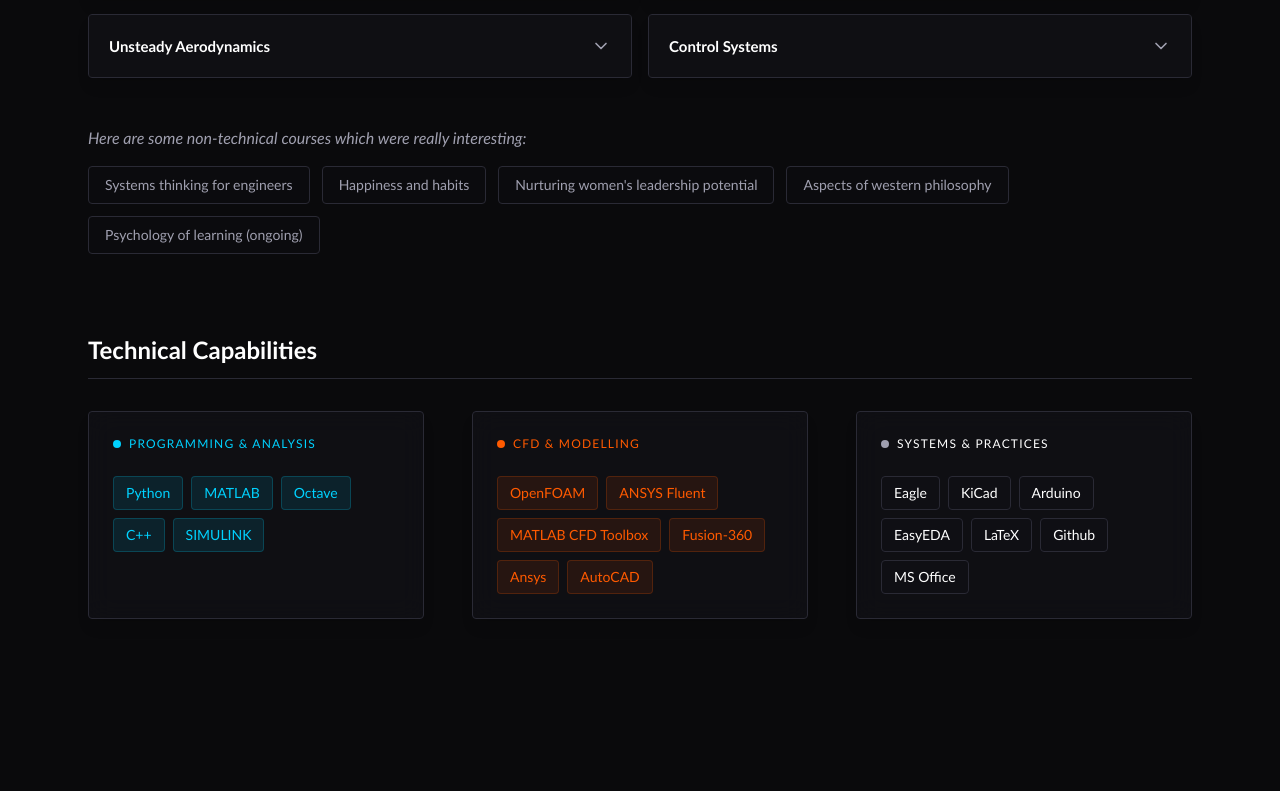
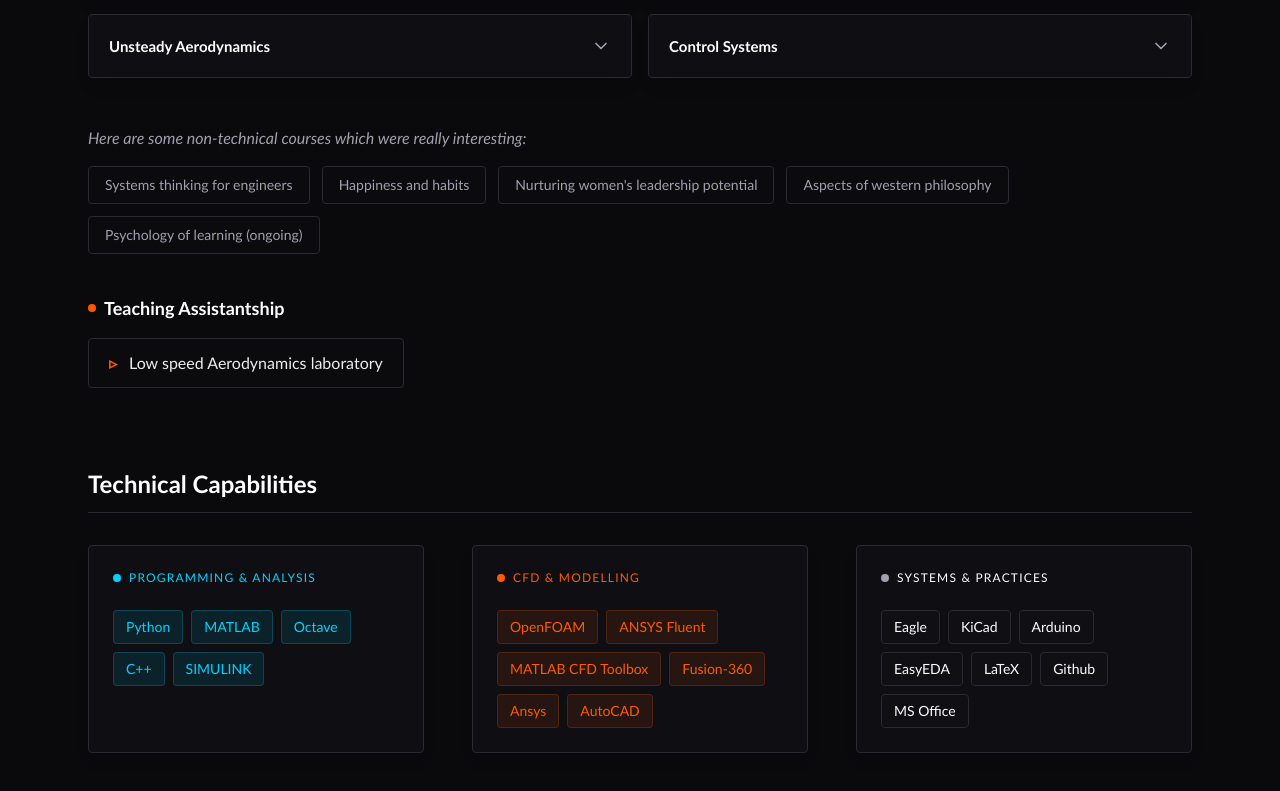
Before and after one commit to bhadra-bot/Portfolio, a Next.js app: page /education in a window 1280 px wide. Shown: the part 819-1610 px from the top of the page. Built offline with nearby package versions, Linux system fonts and the light colour scheme.

Commit message:
Enhance Education component with new sections
Added a section for teaching assistantships and updated the non-technical courses section.

```diff
--- a/components/Education.tsx
+++ b/components/Education.tsx
@@ -1,7 +1,7 @@
 "use client";
 import { useState } from "react";
 import { motion, AnimatePresence } from "framer-motion";
-import { education, skills, coursework, nonTechnicalCourses } from "@/data/profile"; // Added nonTechnicalCourses import
+import { education, skills, coursework, nonTechnicalCourses, teachingAssistantship } from "@/data/profile"; // Added teachingAssistantship import
 import { GraduationCap, ChevronDown } from "lucide-react";
 
 export default function Education() {
@@ -118,8 +118,8 @@
             ))}
           </div>
 
-          {/* NEW: Non-Technical Courses Section */}
-          <div className="pt-4">
+          {/* Non-Technical Courses Section */}
+          <div className="pt-4 mb-10">
             <p className="text-base text-text_secondary italic mb-4">
               Here are some non-technical courses which were really interesting:
             </p>
@@ -131,6 +131,22 @@
                 >
                   {course}
                 </span>
+              ))}
+            </div>
+          </div>
+
+          {/* NEW: Teaching Assistantship Section */}
+          <div>
+            <h4 className="text-lg font-bold text-white mb-4 flex items-center gap-2">
+              <span className="w-2 h-2 rounded-full bg-accent_flame"></span>
+              Teaching Assistantship
+            </h4>
+            <div className="flex flex-wrap gap-3">
+              {teachingAssistantship.map((ta, i) => (
+                <div key={i} className="flex items-center gap-3 px-5 py-3 bg-surface/30 border border-border_col rounded w-full md:w-auto hover:border-accent_flame/50 transition-colors">
+                  <span className="text-accent_flame font-bold">▹</span>
+                  <span className="text-text_primary font-medium">{ta}</span>
+                </div>
               ))}
             </div>
           </div>
```
